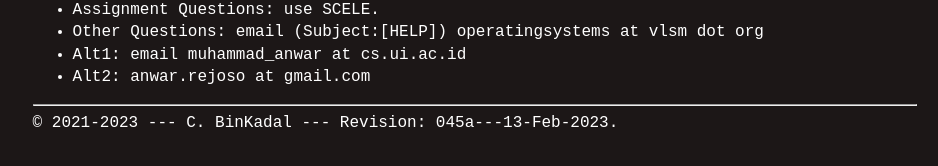
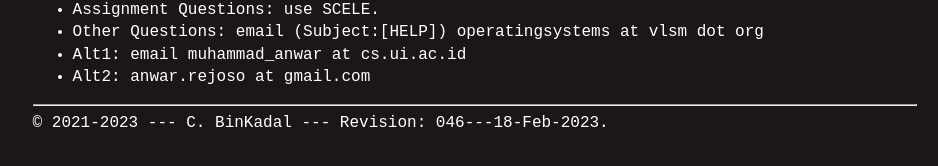
Before and after one commit to os2xx/sysprog, a Jekyll site: the page built from mam.md, in a window 1280 px wide. Shown: the part 269-435 px from the top of the page, without its empty margins (165-1103 px from the left). Built offline with Jekyll 4.4.1, drawn with Linux system fonts in a browser that asks for light colours; our own code applies the rules of GitHub Pages for plain Markdown files.

Commit message:
modified:   WEEK/WEEK02.tar.xz.asc

```diff
--- a/_config.yml
+++ b/_config.yml
@@ -1,5 +1,5 @@
 title: System Programing - Pemerograman Sistem
-version:     "045a---13-Feb-2023"
+version:     "046---18-Feb-2023"
 copyright:   "2021-2023"
 description: This is the System Programing course site,
       a GitHub Page, hosted at GitHub.com (thank you!).
```
Also changed, not shown: 000.md (+1 -1 lines), 1 other file.
